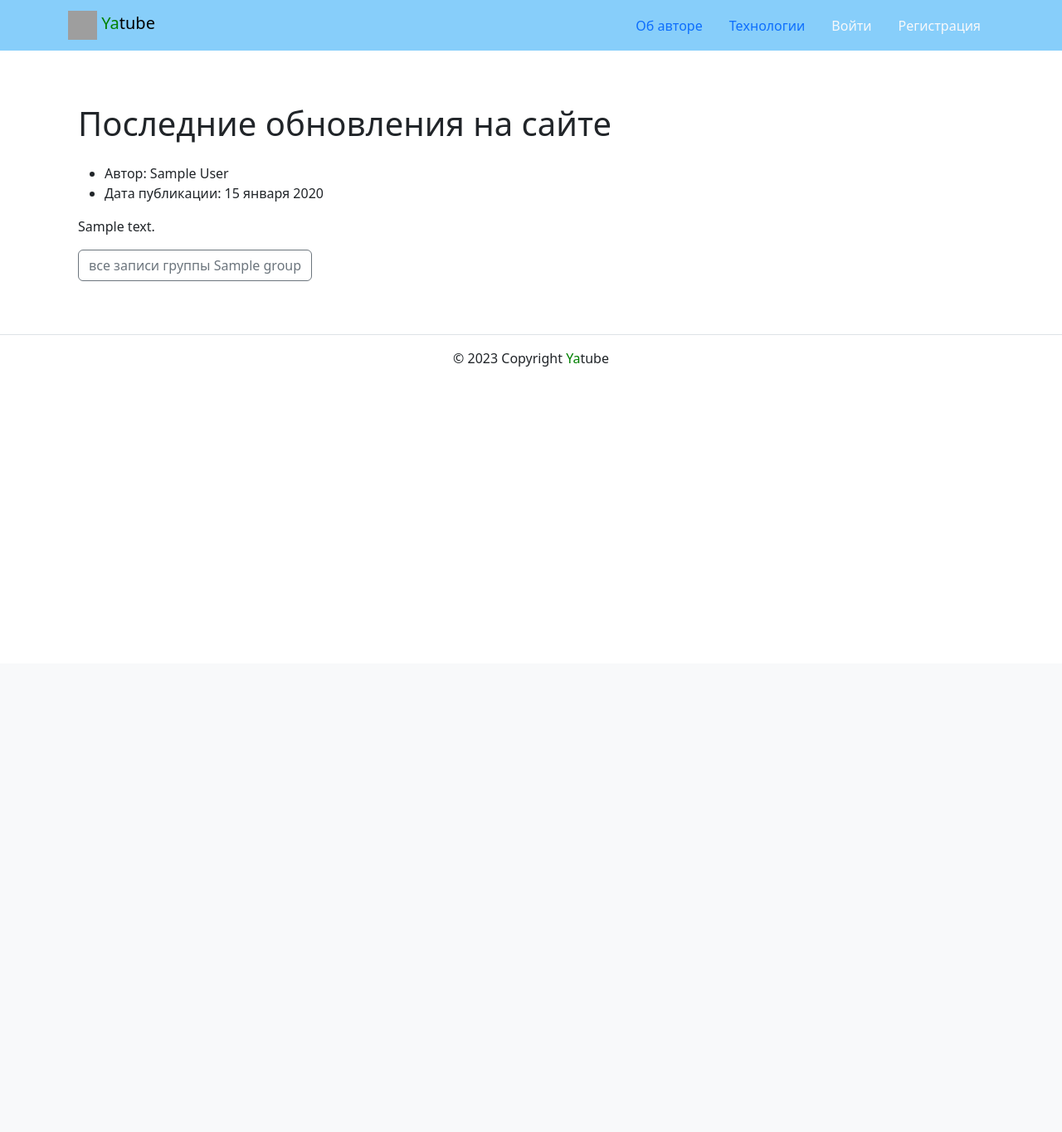
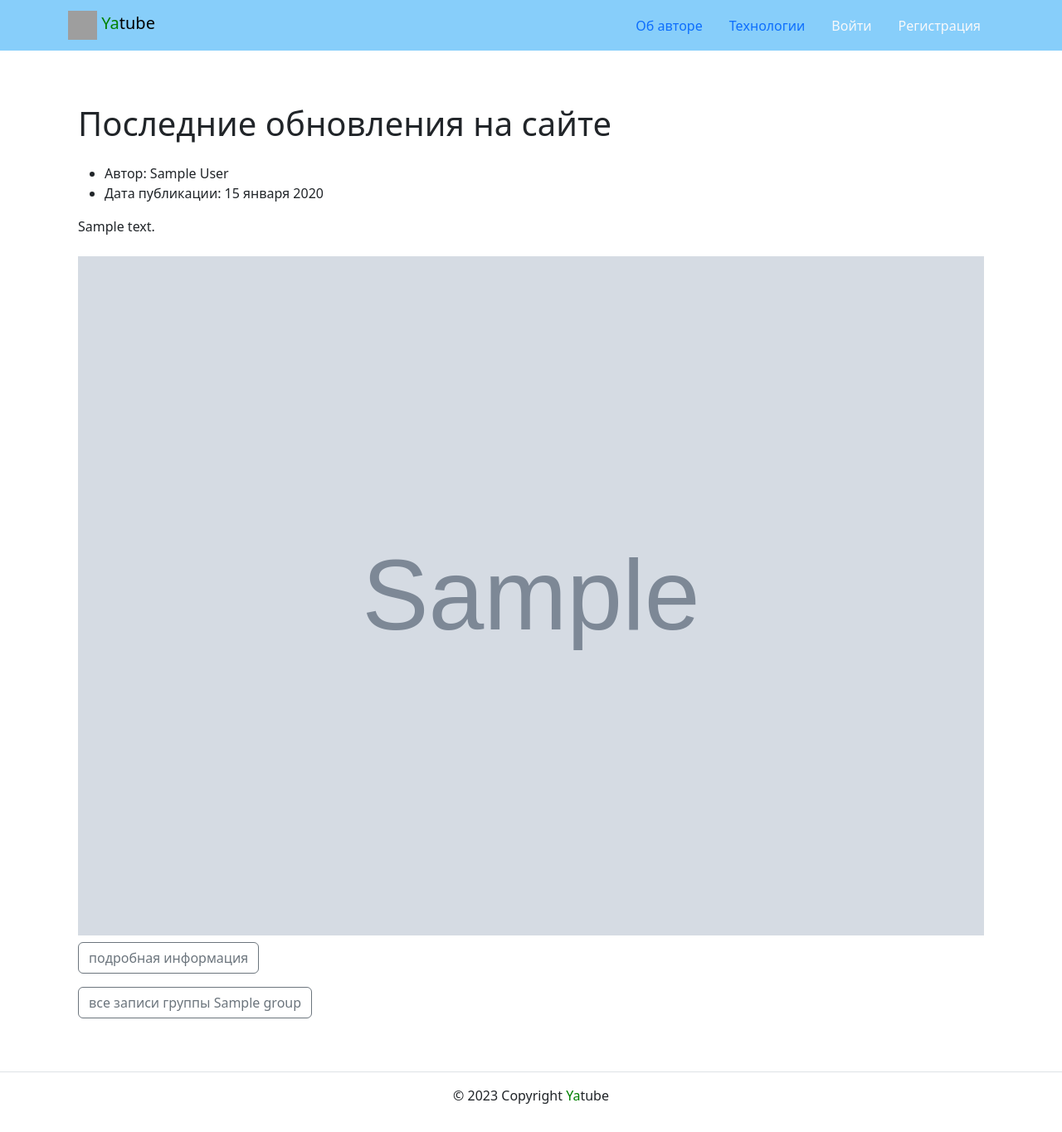
Before and after one commit to UMAtaullin/Yatube, a Django app: page / in a window 1280 px wide. Shown: the whole page at 83% size. Before the commit the page ends 442 px from the top, so only its background shows below. Run offline with Django 3.2, Linux system fonts and the light colour scheme; tables that the repository leaves empty hold one stand-in row (values such as "Sample post"); grey boxes marked "Sample" are stand-in pictures; some libraries are stand-ins or nearby versions; grey boxes are pictures that could not be loaded.

Commit message:
illustrations_for_posts

```diff
--- a/yatube/templates/includes/pub.html
+++ b/yatube/templates/includes/pub.html
@@ -1,3 +1,4 @@
+{% load thumbnail %}
 <article>
   <ul>
     <li>
@@ -11,3 +12,11 @@
       {{ post.text }}
     </p>
 </article>
+{% thumbnail post.image "760x400" crop="center" upscale=True as im %}
+  <img class="card-img my-2" src="{{ im.url }}">
+{% endthumbnail %}
+{% if not dont_show_group %}
+<p><a class="btn btn-outline-secondary"
+    href="{% url 'posts:post_detail' post.id %}">подробная информация </a>
+</p>
+{% endif %}
--- a/yatube/templates/posts/create_post.html
+++ b/yatube/templates/posts/create_post.html
@@ -11,8 +11,10 @@
             <div class="card-body">
               {% include 'includes/errors.html' %}
             </div>
-          <form method="post" action="{% if form.instance.pk %}{% url 'posts:post_edit' form.instance.pk %}
-            {% else %}{% url 'posts:post_create' %}{% endif %}" enctype="multipart/form-data">
+          <form method="post" action="{% if form.instance.pk %}
+            {% url 'posts:post_edit' form.instance.pk %}
+            {% else %}{% url 'posts:post_create' %}
+            {% endif %}" enctype="multipart/form-data">
             {% csrf_token %}
             {% include 'includes/forms.html' %}
             <div class="d-flex justify-content-center">
--- a/yatube/templates/posts/post_detail.html
+++ b/yatube/templates/posts/post_detail.html
@@ -1,6 +1,7 @@
 {% extends 'base.html' %}
 {% block title %} Пост {% endblock %}
 {% block content %}
+{% load thumbnail %}
 <div class="container py-5">
         <div class="row">
           <aside class="col-12 col-md-3">
@@ -20,6 +21,10 @@
             </ul>
           </aside>
           <article class="col-12 col-md-9">
+            {% thumbnail post.image "860x539" crop="center" upscale=True as im %}
+              <img class="card-img my-2" src="{{ im.url }}">
+            {% endthumbnail %}
+          <article class="col-12 col-md-9">
             <li class="list-group-item">
               <p>{{ post.text }}</p>
             </li>
```
Also changed, not shown: README.md, 1 other file.
